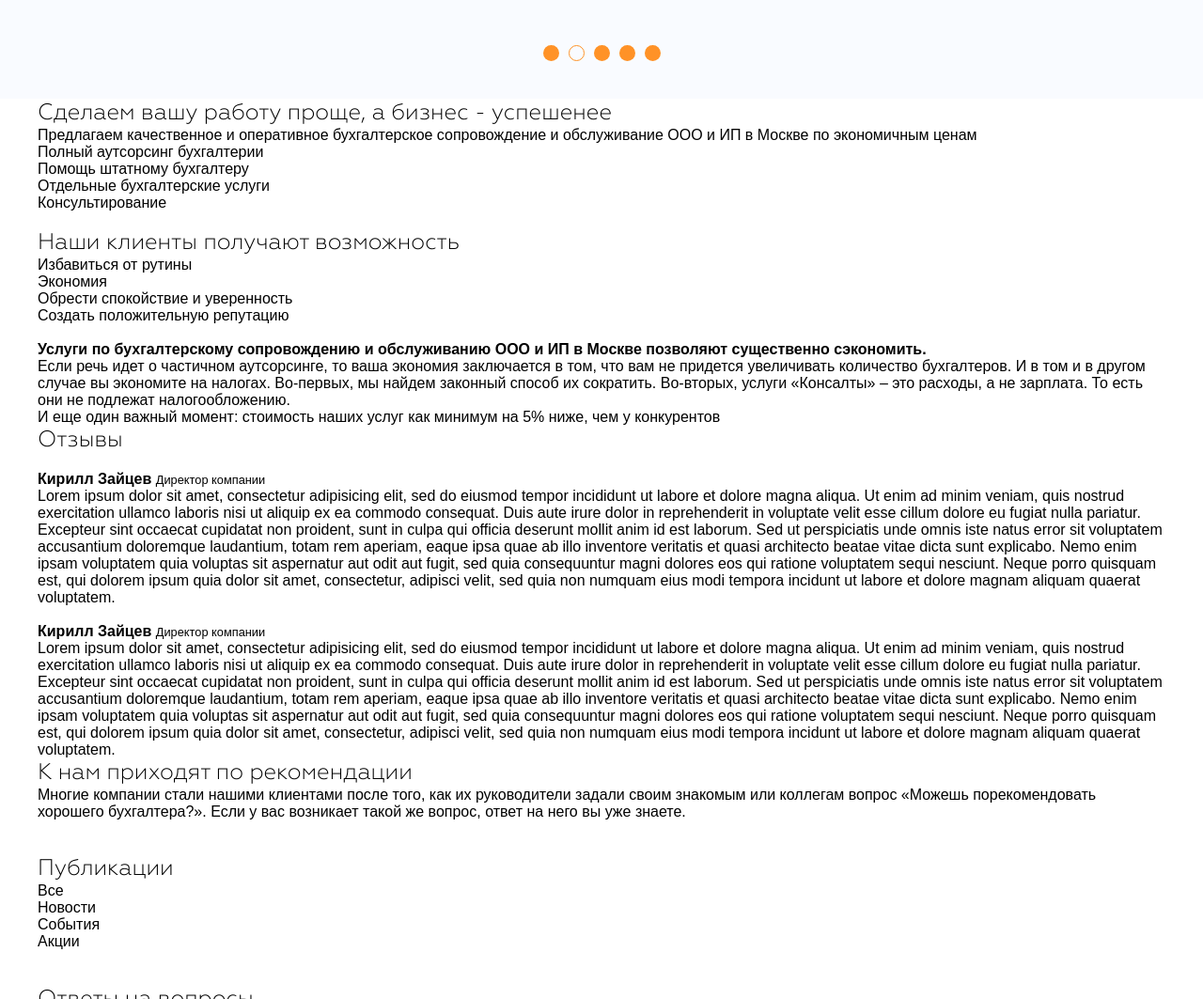
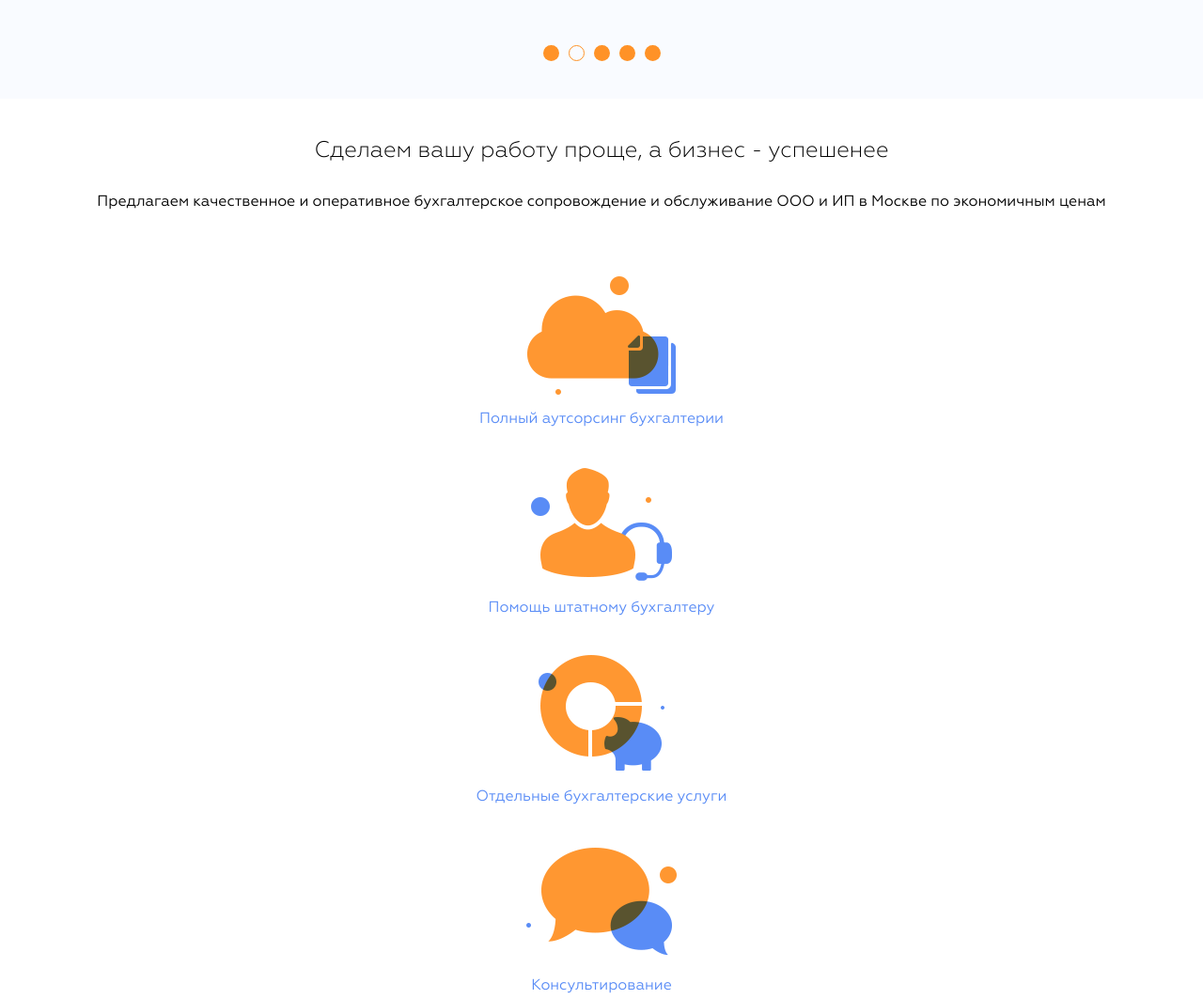
Before and after one commit to webistomin/accounting-adaptive, a website: page src/index.html in a window 1280 px wide. Shown: the part 767-1830 px from the top of the page at 94% size. Drawn offline with nearby package versions, Linux system fonts and the light colour scheme; files that its build step writes are made by us from their sources.

Commit message:
Сделал блок услуг

```diff
--- /dev/null
+++ b/src/less/blocks/services.less
@@ -0,0 +1,56 @@
+.services {
+  padding-top: 40px;
+
+  &__title {
+    text-align: center;
+    margin-bottom: 30px;
+  }
+
+  &__text {
+    font-family: Geometria, sans-serif;
+    font-weight: normal;
+    font-style: normal;
+    color: #000000;
+    text-align: center;
+    font-size: 16px;
+    line-height: 21px;
+    margin-bottom: 30px;
+  }
+
+  &__list {
+    display: flex;
+    flex-direction: column;
+  }
+
+  &__item {
+    padding-top: 180px;
+    background-repeat: no-repeat;
+    background-position: center;
+
+    &:first-child {
+      background-image: url("../img/icon-cloud.png");
+    }
+
+    &:nth-child(2) {
+      background-image: url("../img/icon-help.png");
+    }
+
+    &:nth-child(3) {
+      background-image: url("../img/icon-services.png");
+    }
+
+    &:last-child {
+      background-image: url("../img/icon-talk.png");
+    }
+  }
+
+  &__desc {
+    font-family: Geometria, sans-serif;
+    font-weight: normal;
+    font-style: normal;
+    color: #598cf6;
+    text-align: center;
+    font-size: 16px;
+    line-height: 21px;
+  }
+}
--- a/src/less/style.less
+++ b/src/less/style.less
@@ -8,3 +8,4 @@
 @import "blocks/main-nav";
 @import "blocks/title";
 @import "blocks/intro";
+@import "blocks/services";
```
